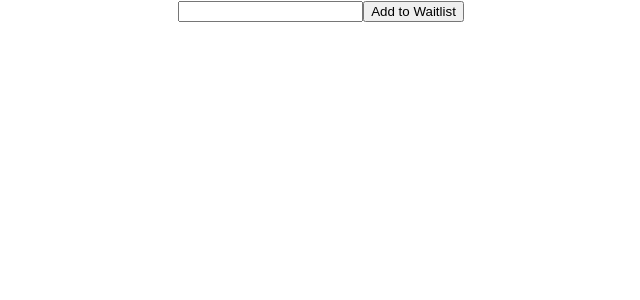
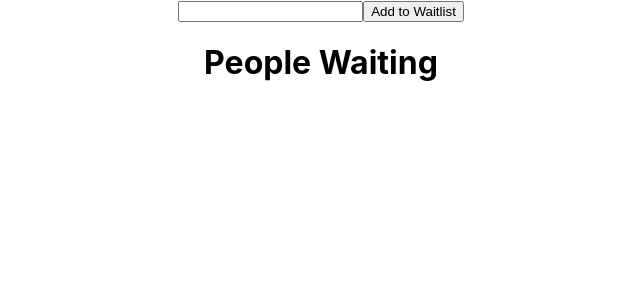
Before and after one commit to branmar97/waiting-list, a React (Create React App) app: page / in a window 1280 px wide. Shown: the top 300 px of the page, without its empty margins (319-959 px from the left). Built offline with nearby package versions, Linux system fonts and the light colour scheme.

Commit message:
add heading

```diff
--- a/src/App.js
+++ b/src/App.js
@@ -9,6 +9,7 @@ function App() {
   return (
     <div className="App">
       <Input list={waitingList} updateList={setWaitingList} />
+      <h1>People Waiting</h1>
       <List waiting={waitingList} />
     </div>
   );
```
